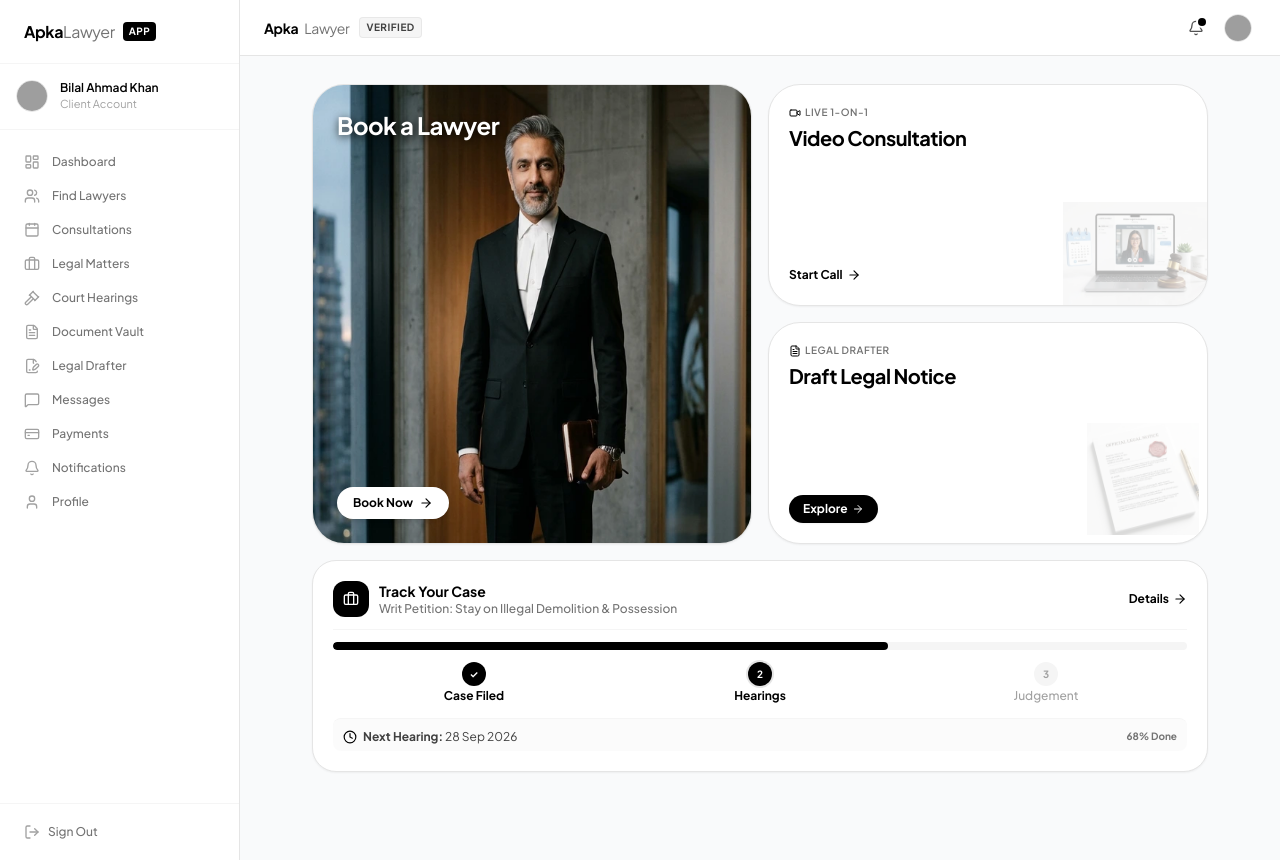
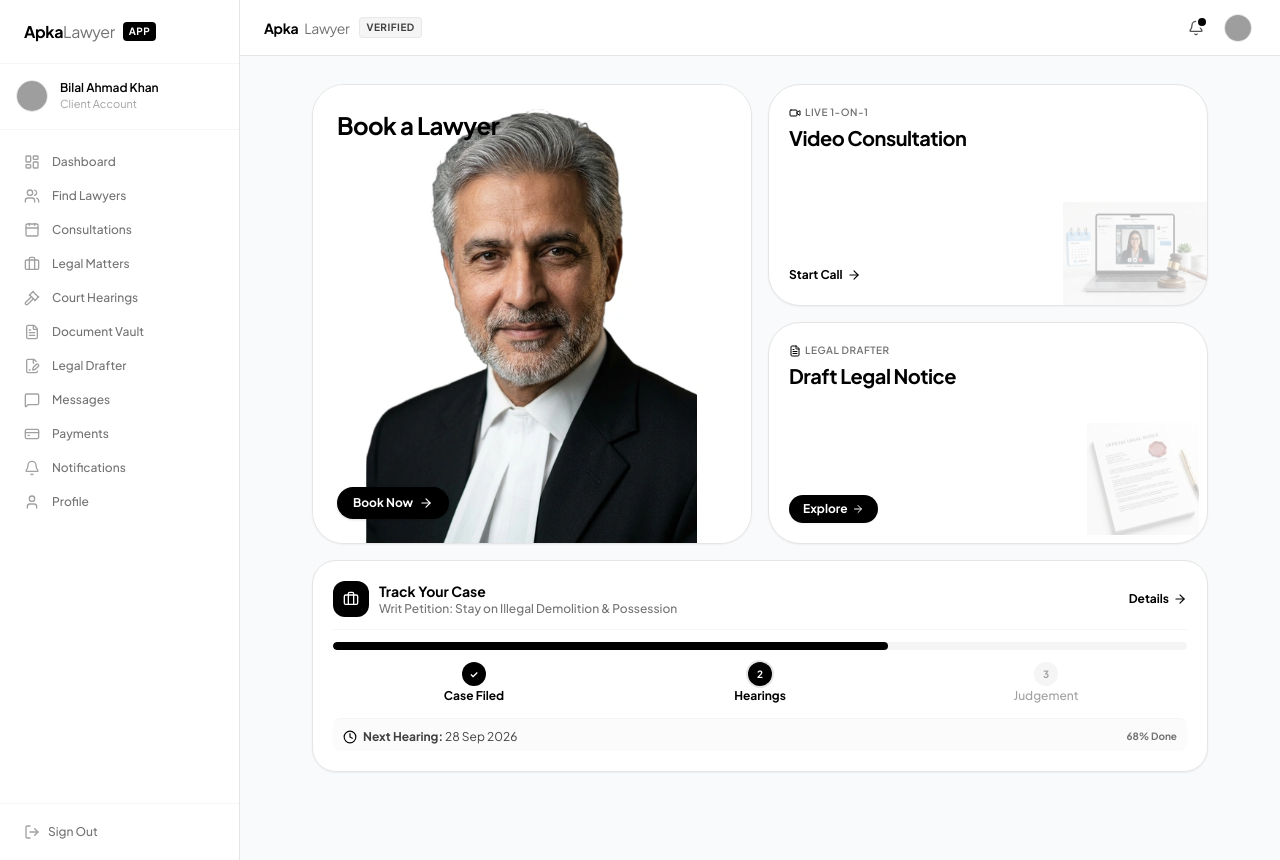
Before and after one commit to supportquranic/apkalawyer, a React (Vite) app: page /client in a window 1280 px wide. Built offline with nearby package versions, Linux system fonts and the light colour scheme; grey boxes are pictures that could not be loaded.

Commit message:
feat: use pure white background professional headshot of senior Pakistani lawyer with headroom title

```diff
--- a/public/sw.js
+++ b/public/sw.js
@@ -14,7 +14,7 @@ const ASSETS_TO_CACHE = [
   '/images/card-consultation.webp',
   '/images/card-legal-notice.webp',
   '/images/senior-lawyer-headshot.webp',
-  '/images/lawyer-headroom-studio.webp'
+  '/images/senior-lawyer-pure-white.webp'
 ];
 
 self.addEventListener('install', (event) => {
--- a/src/pages/client/ClientDashboardPage.tsx
+++ b/src/pages/client/ClientDashboardPage.tsx
@@ -47,28 +47,28 @@ export const ClientDashboardPage: React.FC = () => {
     <div className="space-y-3 sm:space-y-4 max-w-4xl mx-auto pb-10 pt-1">
       {/* Main Bento Grid: Side-by-side in Mobile & Desktop */}
       <div className="grid grid-cols-2 gap-2.5 sm:gap-4 items-stretch">
-        {/* Big Card (Left Column): Book a Lawyer with Headroom Text & No Black Overlay */}
+        {/* Big Card (Left Column): Book a Lawyer with Pure White Background Headshot */}
         <Link
           to={ROUTES.CLIENT.LAWYERS}
-          className="group relative overflow-hidden rounded-2xl sm:rounded-[2rem] bg-neutral-100 flex flex-col justify-between p-3.5 sm:p-6 shadow-xs hover:shadow-lg transition-all duration-300 border border-neutral-200 min-h-[320px] sm:min-h-[460px]"
+          className="group relative overflow-hidden rounded-2xl sm:rounded-[2rem] bg-white flex flex-col justify-between p-3.5 sm:p-6 shadow-xs hover:shadow-md transition-all duration-300 border border-neutral-200 min-h-[320px] sm:min-h-[460px]"
         >
-          {/* Natural Portrait with Headroom (No dark overlay) */}
+          {/* Pure White Background Senior Pakistani Lawyer Headshot */}
           <img
-            src="/images/lawyer-headroom-studio.webp"
-            alt="Lawyer"
-            className="absolute inset-0 w-full h-full object-cover object-center group-hover:scale-105 transition-transform duration-700 ease-out"
+            src="/images/senior-lawyer-pure-white.webp"
+            alt="Senior Advocate"
+            className="absolute inset-0 w-full h-full object-cover object-bottom group-hover:scale-105 transition-transform duration-700 ease-out"
           />
 
-          {/* Top Headroom Space: Clean Text */}
+          {/* Top Headroom Space: Clean Black Text */}
           <div className="relative z-10">
-            <h2 className="text-base sm:text-2xl font-bold text-white drop-shadow-[0_2px_4px_rgba(0,0,0,0.8)] tracking-tight">
+            <h2 className="text-base sm:text-2xl font-bold text-black tracking-tight">
               Book a Lawyer
             </h2>
           </div>
 
           {/* Bottom Action Pill */}
           <div className="relative z-10 pt-2">
-            <span className="inline-flex items-center gap-1 sm:gap-1.5 bg-white text-black text-[11px] sm:text-xs font-bold px-3 sm:px-4 py-1.5 sm:py-2 rounded-full shadow-md group-hover:bg-neutral-100 transition-colors">
+            <span className="inline-flex items-center gap-1 sm:gap-1.5 bg-black text-white text-[11px] sm:text-xs font-bold px-3 sm:px-4 py-1.5 sm:py-2 rounded-full shadow-sm group-hover:bg-neutral-800 transition-colors">
               <span>Book Now</span>
               <ArrowRight className="h-3 w-3 sm:h-3.5 sm:w-3.5 group-hover:translate-x-0.5 transition-transform" />
             </span>
```
Also changed, not shown: public/images/lawyer-headshot-pure-white.webp (added), public/images/senior-lawyer-pure-white.webp (added).
